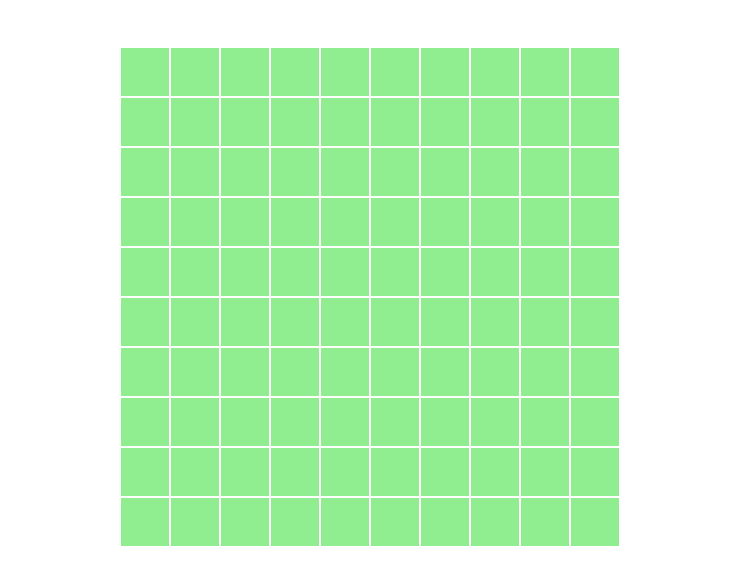
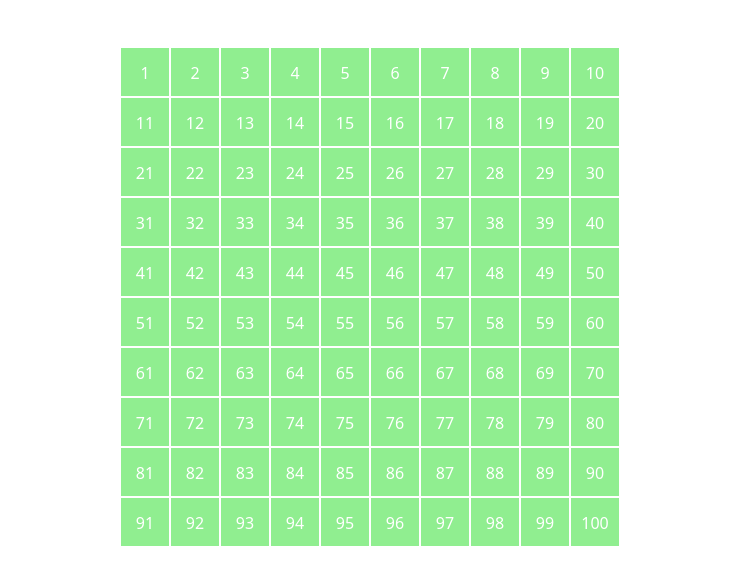
Before and after one commit to Gabri1391/js-campominato-grid, a plain HTML site: page index.html in a window 1280 px wide. Both pictures are taken after a click on the button "PLAY". Shown: the part 81-666 px from the top of the page, without its empty margins (270-1009 px from the left). Drawn offline with nearby package versions, Linux system fonts and the light colour scheme.

Commit message:
milestone 3 done

```diff
--- a/css/style.css
+++ b/css/style.css
@@ -11,9 +11,10 @@
 }
 
 #grid.active{
-    display: block;
     display: flex;
-    flex-wrap: wrap;
+    color: white;
+    text-align: center;
+    line-height: 50px;
 }
 
 #grid .cell{
--- a/js/script.js
+++ b/js/script.js
@@ -1,5 +1,15 @@
 //MILESTONE 2
 //Al click del bottone play, vengono generate 100 celle in 10 righe da 10 celle ciascuna.
+
+// FUNZIONI
+const  createCell = content =>{
+    const cell = document.createElement('div');
+    cell.innerText = content;
+    cell.className = 'cell';
+    grid.appendChild(cell);
+
+    return cell;
+}
 
 // - Recupero l'elemento griglia e il bottone dal DOM
 const grid = document.getElementById('grid');
@@ -14,17 +24,14 @@ const totalCells = row * cells;
 
 // -Ciclo for per creare 100 celle all'interno della griglia
 
-for(i = 0; i < totalCells; i++){
-    const cell = document.createElement('div');
+for (i = 1; i <= totalCells; i++) {
+    const newCell = createCell(i);
 
-    cell.className = 'cell';
-
-    grid.appendChild(cell);
 }
 
 // - Aggiungo l'evento al click del bottone
 
-button.addEventListener('click', function(){
+button.addEventListener('click', function () {
 
     grid.classList.remove('none');
     grid.classList.add('active');
```
